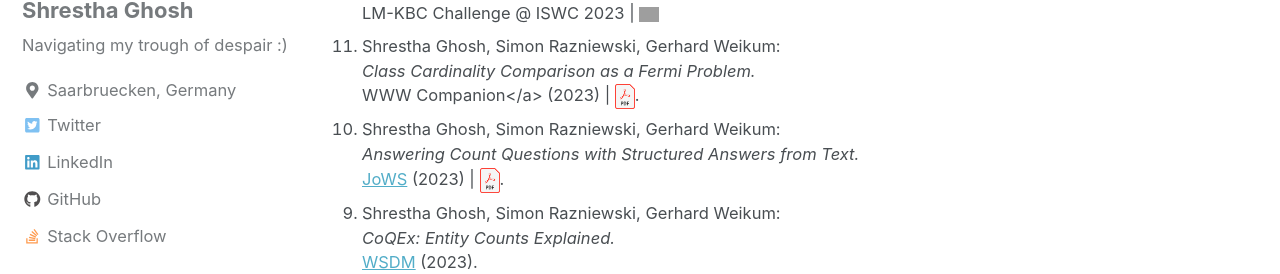
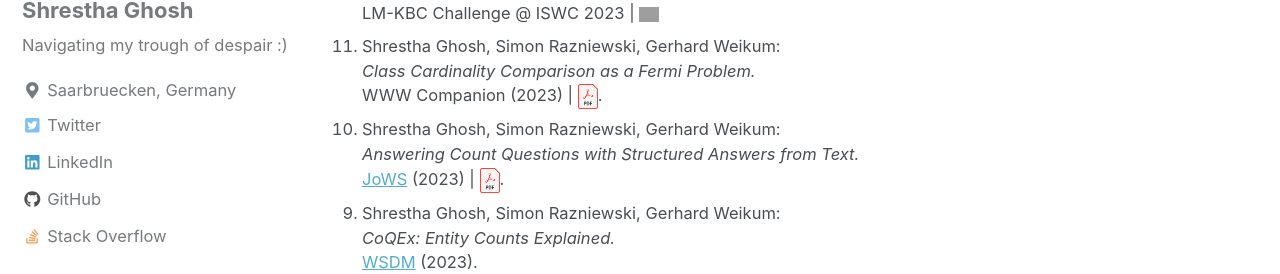
Before and after one commit to ghoshs/ghoshs.github.io, a Jekyll site: the page built from _pages/publications.md, in a window 1280 px wide and 900 px high. Shown: the part 267-541 px from the top of the window. Built offline with Jekyll 4.4.1, drawn with Linux system fonts in a browser that asks for light colours; nearby versions of some CDN libraries; grey boxes are pictures that could not be loaded.

Commit message:
minor fix

```diff
--- a/_pages/publications.md
+++ b/_pages/publications.md
@@ -17,7 +17,7 @@ author_profile: true
   <li>
     Shrestha Ghosh, Simon Razniewski, Gerhard Weikum: <br>
     <i>Class Cardinality Comparison as a Fermi Problem.</i><br>
-    WWW Companion</a> (2023) | <a href="/files/WWW_2023.pdf"><img src="/images/pdf-icon.png" width="20px"></a>.
+    WWW Companion (2023) | <a href="/files/WWW_2023.pdf"><img src="/images/pdf-icon.png" width="20px"></a>.
   </li>
   <li>
     Shrestha Ghosh, Simon Razniewski, Gerhard Weikum: <br>
```
